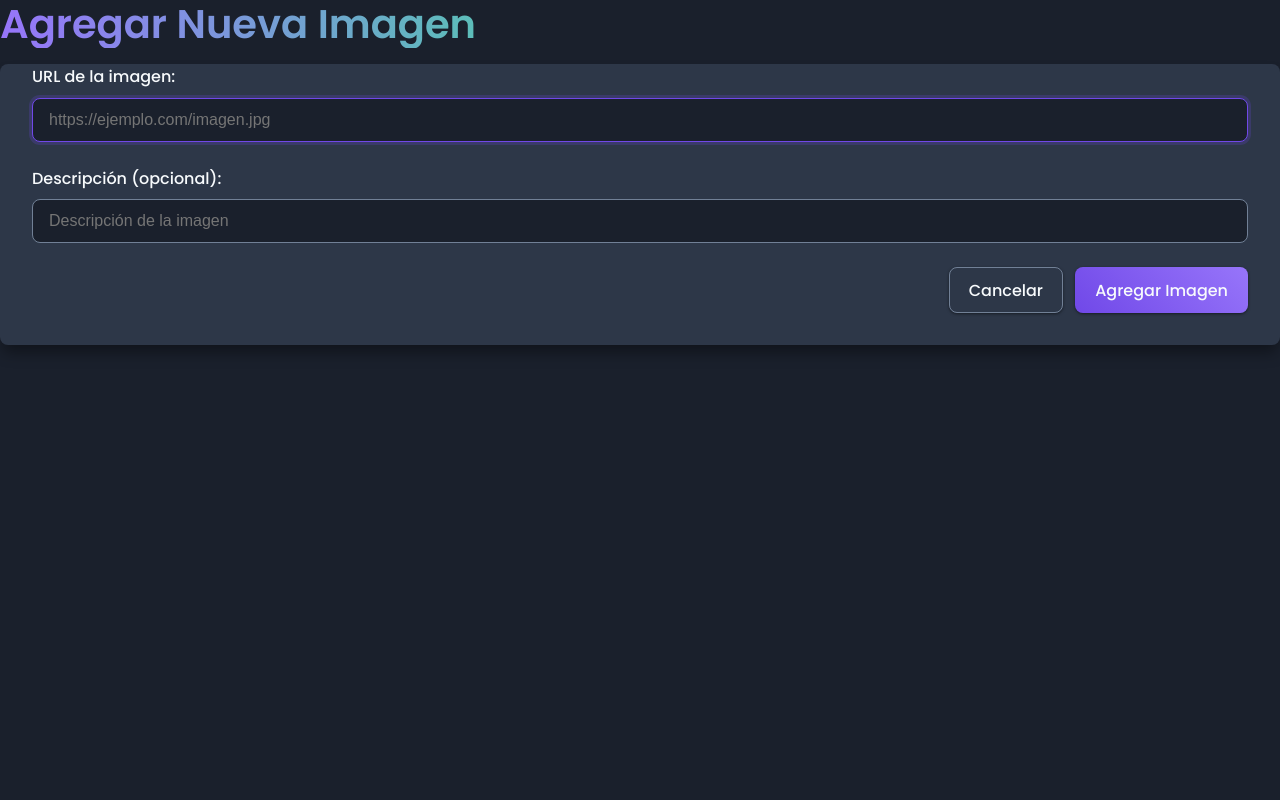
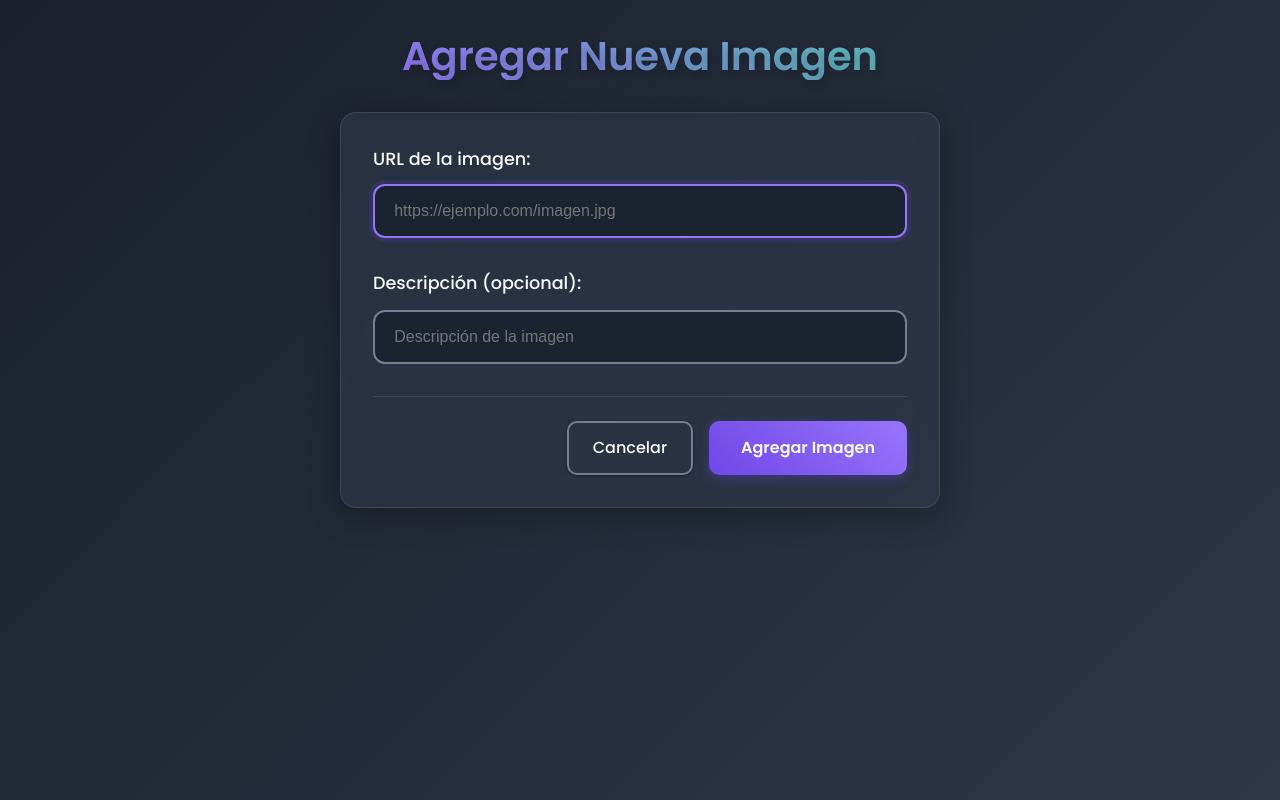
Before and after one commit to juliancastillo21/galeria-react, a React (Vite) app: page /add-image in a window 1280 px wide. Built offline with nearby package versions, Linux system fonts and the light colour scheme.

Commit message:
se modifico los archivos css y separaron estilos,añadiendo archivos css nuevos

```diff
--- a/src/components/AddImagePage.jsx
+++ b/src/components/AddImagePage.jsx
@@ -1,6 +1,6 @@
 import { useState } from "react";
 import { useNavigate } from "react-router-dom";
-import "../styles/ImageForm.css";
+import "../styles/AddImagePage.css";
 
 function AddImagePage() {
   const navigate = useNavigate();
@@ -74,9 +74,9 @@ function AddImagePage() {
 
   return (
     <div className="App">
-      <h1 className="fade-in">Agregar Nueva Imagen</h1>
+      <h1 className="title">Agregar Nueva Imagen</h1>
 
-      <div className="add-image-form fade-in">
+      <div className="add-image-form">
         <form onSubmit={handleSubmit}>
           <div className="form-group">
             <label htmlFor="imageUrl">URL de la imagen:</label>
--- /dev/null
+++ b/src/styles/AddImagePage.css
@@ -0,0 +1,211 @@
+.App {
+  min-height: 100vh;
+  padding: 2rem;
+  background: linear-gradient(135deg, var(--bg-primary), var(--bg-secondary));
+  display: flex;
+  flex-direction: column;
+  align-items: center;
+}
+
+.App h1 {
+  font-size: 2.5rem;
+  margin-bottom: 2rem;
+  background: linear-gradient(45deg, var(--primary-light), var(--secondary-color));
+  -webkit-background-clip: text;
+  background-clip: text;
+  color: transparent;
+  text-align: center;
+  padding: 0 1rem;
+  text-shadow: 2px 4px 8px rgba(0, 0, 0, 0.2);
+  animation: titleEnter 0.6s ease-out;
+}
+
+.add-image-form {
+  width: 100%;
+  max-width: 600px;
+  margin: 0 auto;
+  background: rgba(45, 55, 72, 0.7);
+  backdrop-filter: blur(10px);
+  border-radius: 16px;
+  box-shadow: 0 8px 32px rgba(0, 0, 0, 0.3);
+  padding: 2rem;
+  border: 1px solid rgba(255, 255, 255, 0.1);
+  animation: formEnter 0.8s ease-out;
+}
+
+.form-group {
+  margin-bottom: 1.8rem;
+  position: relative;
+}
+
+.form-group label {
+  display: block;
+  margin-bottom: 0.8rem;
+  font-weight: 500;
+  color: var(--text-primary);
+  font-size: 1.1rem;
+  transform: translateY(0);
+  transition: all 0.3s ease;
+}
+
+.form-group input {
+  width: 100%;
+  padding: 1rem 1.2rem;
+  border: 2px solid var(--gray-color);
+  border-radius: 12px;
+  font-size: 1rem;
+  background-color: rgba(26, 32, 44, 0.8);
+  color: var(--text-primary);
+  transition: all 0.3s ease;
+}
+
+.form-group input:focus {
+  border-color: var(--primary-light);
+  box-shadow: 0 0 0 4px rgba(112, 72, 232, 0.15);
+  outline: none;
+  transform: translateY(-2px);
+}
+
+.form-group input:focus + label {
+  transform: translateY(-2px);
+  color: var(--primary-light);
+}
+
+.error-message {
+  color: var(--error-color);
+  margin: 1rem 0;
+  font-size: 0.95rem;
+  padding: 1rem;
+  border-radius: 8px;
+  background-color: rgba(252, 129, 129, 0.1);
+  border-left: 4px solid var(--error-color);
+  animation: shake 0.5s linear;
+}
+
+.form-actions {
+  display: flex;
+  justify-content: flex-end;
+  gap: 1rem;
+  margin-top: 2rem;
+  padding-top: 1.5rem;
+  border-top: 1px solid rgba(255, 255, 255, 0.1);
+}
+
+.cancel-button {
+  background-color: transparent;
+  border: 2px solid var(--gray-color);
+  color: var(--text-primary);
+  padding: 0.8rem 1.5rem;
+  border-radius: 10px;
+  font-weight: 500;
+  cursor: pointer;
+  transition: all 0.3s ease;
+}
+
+.cancel-button:hover {
+  background-color: rgba(255, 255, 255, 0.1);
+  border-color: var(--text-primary);
+  transform: translateY(-2px);
+}
+
+.add-button {
+  background: linear-gradient(45deg, var(--primary-color), var(--primary-light));
+  color: var(--text-primary);
+  border: none;
+  padding: 0.8rem 2rem;
+  border-radius: 10px;
+  font-weight: 600;
+  cursor: pointer;
+  transition: all 0.3s ease;
+  box-shadow: 0 4px 12px rgba(112, 72, 232, 0.3);
+}
+
+.add-button:hover {
+  background: linear-gradient(45deg, var(--primary-light), var(--primary-color));
+  transform: translateY(-2px);
+  box-shadow: 0 6px 16px rgba(112, 72, 232, 0.4);
+}
+
+.add-button:active {
+  transform: translateY(0);
+}
+
+.add-button:disabled,
+.cancel-button:disabled {
+  background: var(--gray-color);
+  border-color: transparent;
+  cursor: not-allowed;
+  box-shadow: none;
+  transform: none;
+  opacity: 0.6;
+}
+
+@keyframes shake {
+  0%, 100% { transform: translateX(0); }
+  20%, 60% { transform: translateX(-5px); }
+  40%, 80% { transform: translateX(5px); }
+}
+
+.fade-in {
+  animation: fadeIn 0.3s ease-in;
+}
+
+@keyframes fadeIn {
+  from {
+    opacity: 0;
+    transform: translateY(20px);
+  }
+  to {
+    opacity: 1;
+    transform: translateY(0);
+  }
+}
+
+@keyframes titleEnter {
+  from {
+    opacity: 0;
+    transform: translateY(-30px);
+  }
+  to {
+    opacity: 1;
+    transform: translateY(0);
+  }
+}
+
+@keyframes formEnter {
+  from {
+    opacity: 0;
+    transform: scale(0.95) translateY(30px);
+  }
+  to {
+    opacity: 1;
+    transform: scale(1) translateY(0);
+  }
+}
+
+@media (max-width: 768px) {
+  .App {
+    padding: 1rem;
+  }
+
+  .App h1 {
+    font-size: 2rem;
+    margin-bottom: 1.5rem;
+  }
+
+  .add-image-form {
+    padding: 1.5rem;
+    border-radius: 12px;
+  }
+
+  .form-actions {
+    flex-direction: column-reverse;
+    gap: 0.8rem;
+  }
+
+  .add-button,
+  .cancel-button {
+    width: 100%;
+    padding: 1rem;
+  }
+}
--- a/src/styles/Gallery.css
+++ b/src/styles/Gallery.css
@@ -14,14 +14,17 @@
   background: var(--bg-secondary);
   border-radius: 12px;
   box-shadow: var(--shadow-md);
+  flex-direction: column;
+  text-align: center;
 }
 
 .gallery-header h1 {
-  margin: 0;
+  margin: 0 auto 1rem;
   background: linear-gradient(135deg, var(--primary-light), var(--secondary-color));
   -webkit-background-clip: text;
   background-clip: text;
   color: transparent;
+  width: 100%;
 }
 
 .add-image-button {
@@ -36,6 +39,7 @@
   font-weight: 500;
   cursor: pointer;
   transition: all 0.3s ease;
+  margin: 0 auto;
 }
 
 .add-image-button:hover {
--- a/src/styles/ImageForm.css
+++ b/src/styles/ImageForm.css
@@ -2,6 +2,11 @@
   max-width: 600px;
   margin: 3rem auto;
   text-align: center;
+}
+
+.button-icon {
+  font-size: 1.4rem;
+  font-weight: bold;
 }
 
 .add-image-button {
@@ -20,11 +25,6 @@
   gap: 10px;
 }
 
-.button-icon {
-  font-size: 1.4rem;
-  font-weight: bold;
-}
-
 .add-image-button:hover {
   background: linear-gradient(45deg, var(--primary-light), var(--primary-color));
   transform: translateY(-3px);
@@ -34,158 +34,3 @@
 .add-image-button:active {
   transform: translateY(-1px);
 }
-
-.add-image-form {
-  background: var(--bg-secondary);
-  border-radius: var(--border-radius);
-  box-shadow: var(--shadow-lg);
-  transition: var(--transition);
-  position: relative;
-  overflow: hidden;
-  animation: slideDown 0.4s ease-out;
-  padding: 0 2rem 2rem;
-  text-align: left;
-}
-
-.form-header {
-  display: flex;
-  justify-content: space-between;
-  align-items: center;
-  padding: 1.5rem 0;
-  border-bottom: 1px solid var(--gray-color);
-  margin-bottom: 1.5rem;
-}
-
-.form-header h2 {
-  margin: 0;
-  color: var(--text-primary);
-}
-
-.close-button {
-  background: none;
-  border: none;
-  font-size: 1.5rem;
-  color: var(--gray-color);
-  cursor: pointer;
-  padding: 0;
-  width: 32px;
-  height: 32px;
-  display: flex;
-  align-items: center;
-  justify-content: center;
-  border-radius: 50%;
-  transition: var(--transition);
-}
-
-.close-button:hover {
-  color: var(--text-primary);
-  background-color: rgba(255, 255, 255, 0.1);
-}
-
-.form-group {
-  margin-bottom: 1.5rem;
-  position: relative;
-}
-
-.form-group label {
-  display: block;
-  margin-bottom: 8px;
-  font-weight: 500;
-  color: var(--text-primary);
-  transition: var(--transition);
-}
-
-.form-group input {
-  width: 100%;
-  padding: 12px 16px;
-  border: 1px solid var(--gray-color);
-  border-radius: var(--border-radius);
-  font-size: 1rem;
-  transition: var(--transition);
-  background-color: var(--bg-primary);
-  color: var(--text-primary);
-}
-
-.form-group input:focus {
-  border-color: var(--primary-color);
-  box-shadow: 0 0 0 3px rgba(112, 72, 232, 0.2);
-  outline: none;
-}
-
-.error-message {
-  color: var(--error-color);
-  margin: 10px 0;
-  font-size: 0.9rem;
-  padding: 10px;
-  border-radius: var(--border-radius);
-  background-color: rgba(252, 129, 129, 0.1);
-  border-left: 3px solid var(--error-color);
-  animation: shake 0.5s linear;
-}
-
-.form-actions {
-  display: flex;
-  justify-content: flex-end;
-  gap: 12px;
-  margin-top: 1.5rem;
-}
-
-.cancel-button {
-  background-color: transparent;
-  border: 1px solid var(--gray-color);
-  color: var(--text-primary);
-}
-
-.cancel-button:hover {
-  background-color: rgba(255, 255, 255, 0.1);
-  border-color: var(--text-primary);
-}
-
-.add-button {
-  background: linear-gradient(45deg, var(--primary-color), var(--primary-light));
-  color: var(--text-primary);
-  border: none;
-  padding: 10px 20px;
-  border-radius: var(--border-radius);
-  cursor: pointer;
-  font-size: 1rem;
-  font-weight: 500;
-  transition: var(--transition);
-  box-shadow: var(--shadow-sm);
-}
-
-.add-button:hover {
-  background: linear-gradient(45deg, var(--primary-light), var(--primary-color));
-  box-shadow: var(--shadow-md);
-  transform: translateY(-2px);
-}
-
-.add-button:active {
-  transform: translateY(0);
-}
-
-.add-button:disabled,
-.cancel-button:disabled {
-  background: var(--gray-color);
-  cursor: not-allowed;
-  box-shadow: none;
-  transform: none;
-  opacity: 0.7;
-}
-
-@keyframes slideDown {
-  from {
-    opacity: 0;
-    transform: translateY(-20px);
-  }
-  to {
-    opacity: 1;
-    transform: translateY(0);
-  }
-}
-
-@keyframes shake {
-  0%, 100% { transform: translateX(0); }
-  20%, 60% { transform: translateX(-5px); }
-  40%, 80% { transform: translateX(5px); }
-}
```
